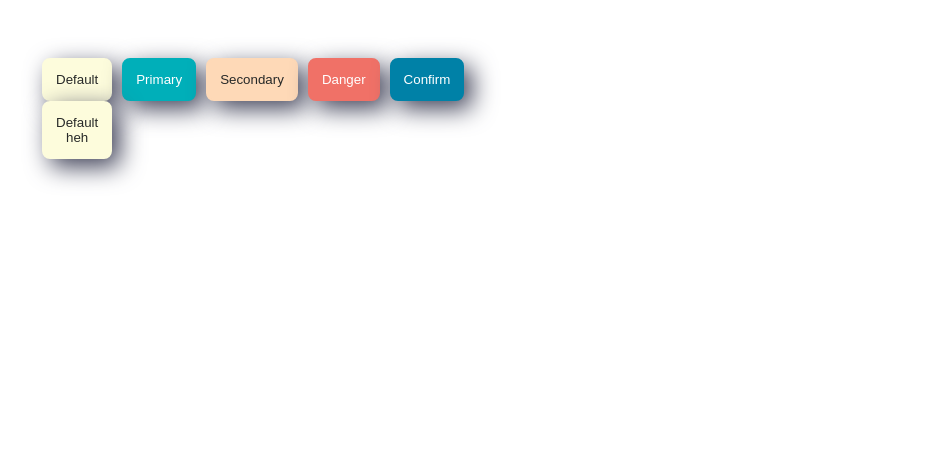
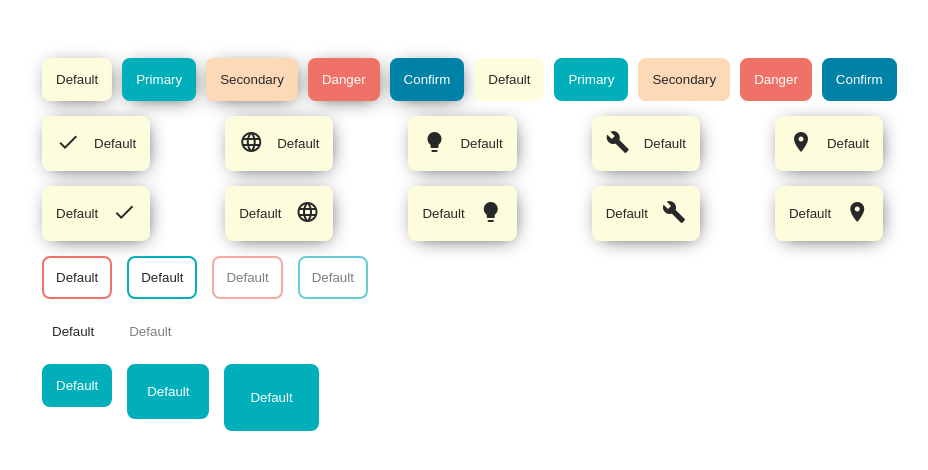
Before and after one commit to janlew/DevChallenges_Button, a React app: page / in a window 1280 px wide. Shown: the whole page, without its empty margins (16-944 px from the left). Built offline with nearby package versions, Linux system fonts and the light colour scheme.

Commit message:
all buttons

```diff
--- a/package.json
+++ b/package.json
@@ -6,6 +6,7 @@
     "@testing-library/jest-dom": "^5.15.0",
     "@testing-library/react": "^11.2.7",
     "@testing-library/user-event": "^12.8.3",
+    "material-design-icons": "^3.0.1",
     "react": "^17.0.2",
     "react-dom": "^17.0.2",
     "react-scripts": "4.0.3",
--- a/public/index.html
+++ b/public/index.html
@@ -24,6 +24,10 @@
       work correctly both with client-side routing and a non-root public URL.
       Learn how to configure a non-root public URL by running `npm run build`.
     -->
+		<link
+			href="https://fonts.googleapis.com/icon?family=Material+Icons"
+			rel="stylesheet"
+		/>
 		<title>React App</title>
 	</head>
 	<body>
--- a/src/components/App.js
+++ b/src/components/App.js
@@ -5,51 +5,198 @@ const App = () => {
 	return (
 		<div style={{ padding: "50px" }}>
 			<div style={{ display: "flex", gap: "10px" }}>
+				<Button text="Default" type="normal" color="default" size="small" />
+				<Button text="Primary" type="normal" color="primary" size="small" />
+				<Button text="Secondary" type="normal" color="secondary" size="small" />
+				<Button text="Danger" type="normal" color="danger" size="small" />
+				<Button text="Confirm" type="normal" color="confirm" size="small" />
 				<Button
 					text="Default"
-					disableShadow={false}
-					disabled={false}
+					type="normal"
+					disableShadow={true}
 					color="default"
 					size="small"
 				/>
 				<Button
 					text="Primary"
-					disableShadow={false}
-					disabled={false}
+					type="normal"
+					disableShadow={true}
 					color="primary"
 					size="small"
 				/>
 				<Button
 					text="Secondary"
-					disableShadow={false}
-					disabled={false}
+					type="normal"
+					disableShadow={true}
 					color="secondary"
 					size="small"
 				/>
 				<Button
 					text="Danger"
-					disableShadow={false}
-					disabled={false}
+					type="normal"
+					disableShadow={true}
 					color="danger"
 					size="small"
 				/>
 				<Button
 					text="Confirm"
-					disableShadow={false}
-					disabled={false}
+					type="normal"
+					disableShadow={true}
 					color="confirm"
 					size="small"
 				/>
 			</div>
-			<div style={{ display: "flex", gap: "10px" }}>
+			<div style={{ display: "flex", gap: "75px", marginTop: "15px" }}>
 				<Button
 					text="Default"
-					disableShadow={false}
-					disabled={false}
+					type="normal"
 					color="default"
 					size="small"
-					startIcon
+					startIcon="done"
 				/>
+				<Button
+					text="Default"
+					type="normal"
+					color="default"
+					size="small"
+					startIcon="language"
+				/>
+				<Button
+					text="Default"
+					type="normal"
+					color="default"
+					size="small"
+					startIcon="lightbulb"
+				/>
+				<Button
+					text="Default"
+					type="normal"
+					color="default"
+					size="small"
+					startIcon="build"
+				/>
+				<Button
+					text="Default"
+					type="normal"
+					color="default"
+					size="small"
+					startIcon="room"
+				/>
+			</div>
+			<div style={{ display: "flex", gap: "75px", marginTop: "15px" }}>
+				<Button
+					text="Default"
+					type="normal"
+					color="default"
+					size="small"
+					endIcon="done"
+				/>
+				<Button
+					text="Default"
+					type="normal"
+					color="default"
+					size="small"
+					endIcon="language"
+				/>
+				<Button
+					text="Default"
+					type="normal"
+					color="default"
+					size="small"
+					endIcon="lightbulb"
+				/>
+				<Button
+					text="Default"
+					type="normal"
+					color="default"
+					size="small"
+					endIcon="build"
+				/>
+				<Button
+					text="Default"
+					type="normal"
+					color="default"
+					size="small"
+					endIcon="room"
+				/>
+			</div>
+			<div style={{ display: "flex", gap: "15px", marginTop: "15px" }}>
+				<Button
+					text="Default"
+					type="outline"
+					disableShadow={true}
+					color="danger"
+					size="small"
+				/>
+				<Button
+					text="Default"
+					type="outline"
+					disableShadow={true}
+					color="primary"
+					size="small"
+				/>
+				<Button
+					text="Default"
+					type="outline"
+					disableShadow={true}
+					disabled={true}
+					color="danger"
+					size="small"
+				/>
+				<Button
+					text="Default"
+					type="outline"
+					disableShadow={true}
+					disabled={true}
+					color="primary"
+					size="small"
+				/>
+			</div>
+			<div style={{ display: "flex", gap: "15px", marginTop: "15px" }}>
+				<Button
+					text="Default"
+					type="text"
+					disableShadow={true}
+					color="danger"
+					size="small"
+				/>
+				<Button
+					text="Default"
+					type="text"
+					disableShadow={true}
+					disabled={true}
+					color="primary"
+					size="small"
+				/>
+			</div>
+			<div style={{ display: "flex", gap: "15px", marginTop: "15px" }}>
+				<div>
+					<Button
+						text="Default"
+						type="normal"
+						disableShadow={true}
+						color="primary"
+						size="small"
+					/>
+				</div>
+				<div>
+					<Button
+						text="Default"
+						type="normal"
+						disableShadow={true}
+						color="primary"
+						size="medium"
+					/>
+				</div>
+				<div>
+					<Button
+						text="Default"
+						type="normal"
+						disableShadow={true}
+						color="primary"
+						size="big"
+					/>
+				</div>
 			</div>
 		</div>
 	);
--- a/src/components/Button.js
+++ b/src/components/Button.js
@@ -1,6 +1,13 @@
 import React from "react";
+import { done } from "material-design-icons";
 
 import "../styles/Button.css";
+
+const types = {
+	normal: "",
+	outline: "outline",
+	text: "text",
+};
 
 const colors = {
 	default: "default",
@@ -28,38 +35,34 @@ const Button = ({
 	...props
 }) => {
 	const shadow = disableShadow ? "" : "shadow";
+	const chosenClass = `${colors[color]} ${shadow} ${sizes[size]} ${types[type]}`;
 
 	if (startIcon) {
 		return (
-			<button
-				className={`${colors[color]} ${shadow} ${sizes[size]}`}
-				disabled={disabled}
-			>
+			<button className={chosenClass} disabled={disabled}>
 				<div className="icon-button">
+					<div>
+						<span class="material-icons">{startIcon}</span>
+					</div>
 					<div>{text}</div>
-					<div>heh</div>
 				</div>
 			</button>
 		);
 	} else if (endIcon) {
 		return (
-			<button
-				className={`${colors[color]} ${shadow} ${sizes[size]}`}
-				disabled={disabled}
-			>
+			<button className={chosenClass} disabled={disabled}>
 				<div className="icon-button">
-					<div>heh</div>
 					<div>{text}</div>
+					<div>
+						<span class="material-icons">{endIcon}</span>
+					</div>
 				</div>
 			</button>
 		);
 	}
 
 	return (
-		<button
-			className={`${colors[color]} ${shadow} ${sizes[size]}`}
-			disabled={disabled}
-		>
+		<button className={chosenClass} disabled={disabled}>
 			{text}
 		</button>
 	);
--- a/src/styles/Button.css
+++ b/src/styles/Button.css
@@ -19,17 +19,38 @@ button:focus {
 	filter: grayscale(0.8);
 }
 
+button:disabled {
+	opacity: 0.6;
+}
+button:disabled:hover {
+	cursor: not-allowed;
+}
+
+.icon-button {
+	display: flex;
+	justify-content: center;
+	align-items: center;
+	gap: 14px;
+}
+
 .outline {
 	background-color: transparent !important;
 	color: var(--black) !important;
 }
+.outline:hover,
+.outline:focus {
+	background-color: lightcyan !important;
+}
 
 .text {
-	padding: 0;
+	padding: 10px;
 	border: none !important;
 	background-color: transparent !important;
 	color: var(--black) !important;
 	box-shadow: none !important;
+}
+.text:hover {
+	background-color: lightpink !important;
 }
 
 .default {
@@ -63,9 +84,8 @@ button:focus {
 }
 
 .shadow {
-	-webkit-box-shadow: 8px 8px 24px 0px rgba(66, 68, 90, 1);
-	-moz-box-shadow: 8px 8px 24px 0px rgba(66, 68, 90, 1);
-	box-shadow: 8px 8px 24px 0px rgba(66, 68, 90, 1);
+	-webkit-box-shadow: 2px 3px 20px -7px rgba(0, 0, 0, 0.88);
+	box-shadow: 2px 3px 20px -7px rgba(0, 0, 0, 0.88);
 }
 
 .medium {
```
Also changed, not shown: 1 other file. Lines whose indentation alone changed are shown as unchanged.
